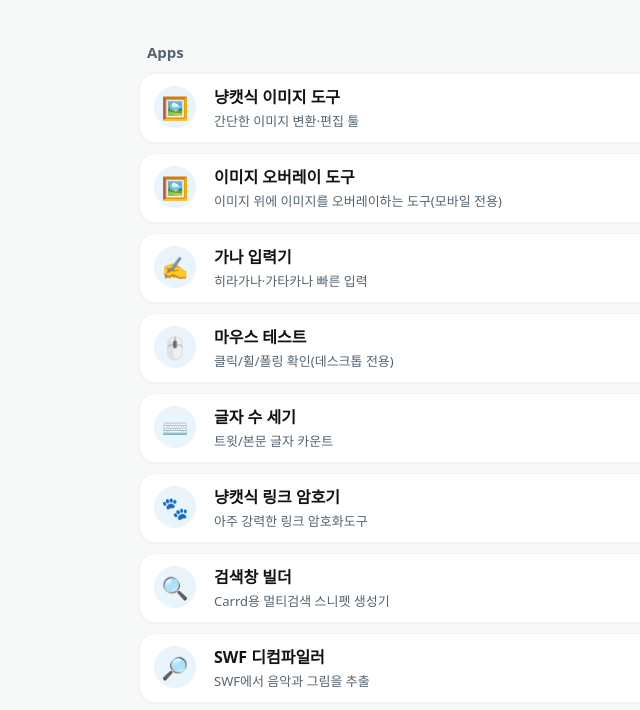
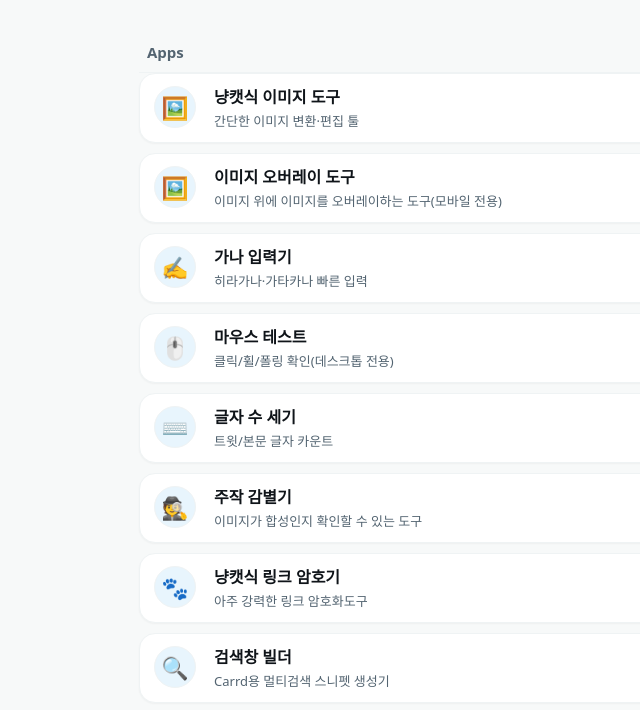
Before and after one commit to tchinso/Favorites, a plain HTML site: page index.html in a window 1280 px wide. Shown: the part 77-787 px from the top of the page, without its empty margins (131-771 px from the left). Drawn offline with Linux system fonts and the light colour scheme.

Commit message:
Update index.html

```diff
--- a/index.html
+++ b/index.html
@@ -159,6 +159,15 @@
             </span>
           </a>
         </li>
+    <li>
+      <a class="item" href="app/Jujakdetector.html">
+        <span class="icon">🕵️</span>
+        <span class="content">
+          <strong>주작 감별기</strong>
+          <em>이미지가 합성인지 확인할 수 있는 도구</em>
+        </span>
+      </a>
+    </li>
         <li>
           <a class="item" href="https://tchinso.github.io/SecretLink/">
             <span class="icon">🐾</span>
```
